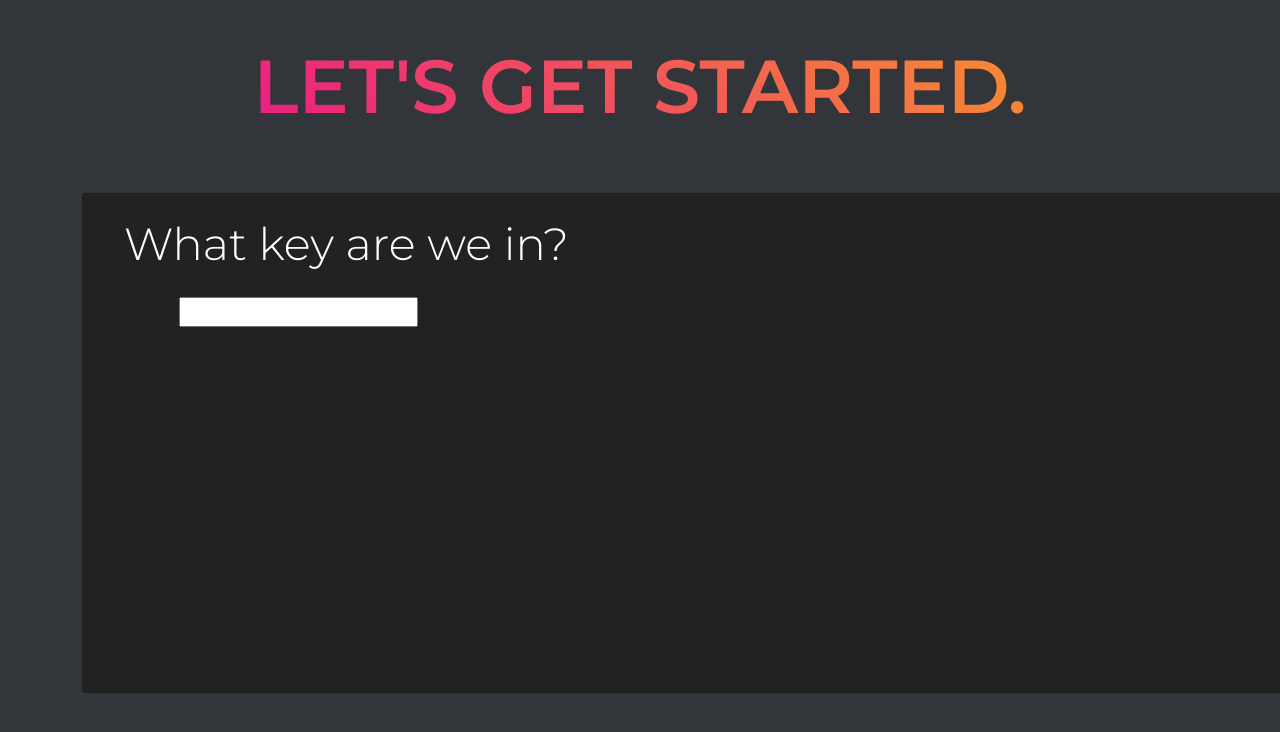
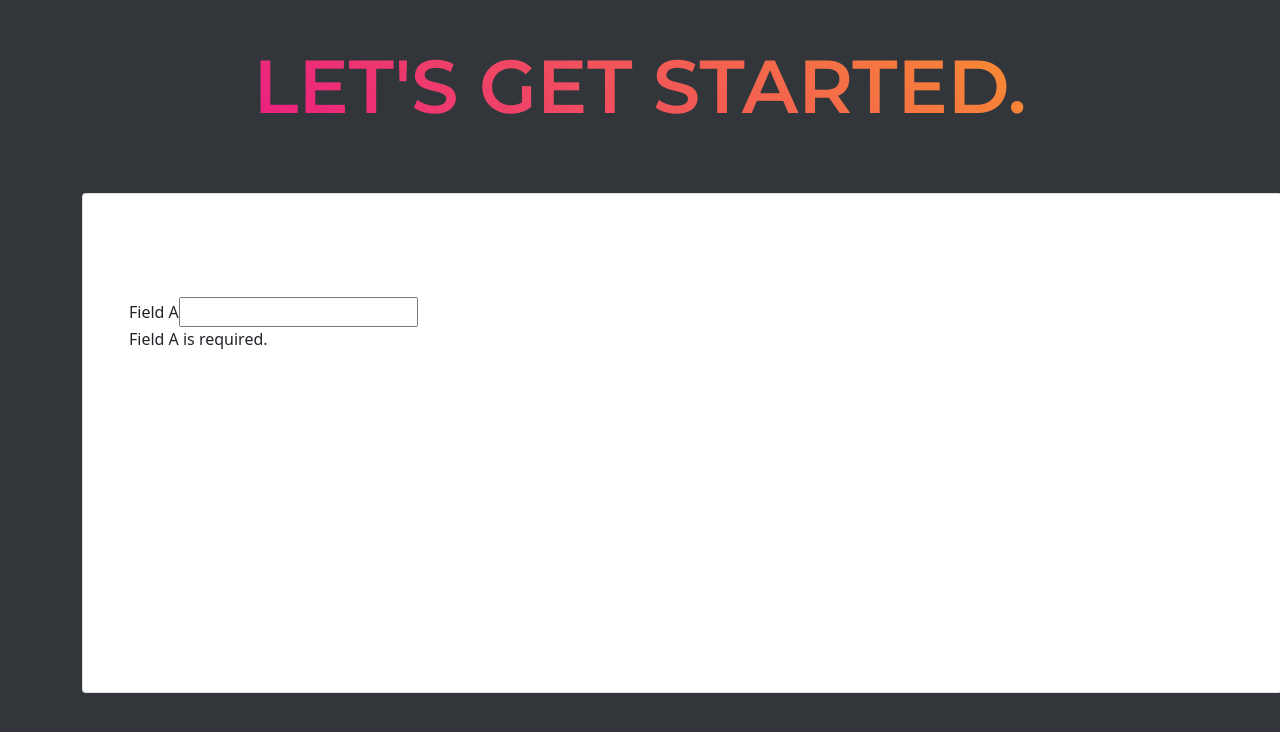
Before and after one commit to nateharrell123/Melody-Maker, a Vue app in the folder melody-maker/: page /#/ in a window 1280 px wide. Shown: the top 732 px of the page. Built offline with nearby package versions, Linux system fonts and the light colour scheme.

Commit message:
ok good nuff for tonight

```diff
--- a/melody-maker/src/components/MelodyCard.vue
+++ b/melody-maker/src/components/MelodyCard.vue
@@ -5,11 +5,11 @@
         <div class="melody-form">
           <span class="key-title">What key are we in?</span>
           <div class="key-select">
-<div class="form-group" :class="{ 'form-group--error': $v.fieldA.$error }">
-    <label class="form__label">Field A</label>
-    <input class="form__input" v-model.trim="$v.fieldA.$model"/>
-  </div>
-  <div class="error" v-if="!$v.fieldA.required">Field A is required.</div>
+            <div class="form-group" :class="{ 'form-group--error': $v.fieldA.$error }">
+                <label class="form__label">Field A</label>
+                <input class="form__input" v-model.trim="$v.fieldA.$model"/>
+            </div>
+            <div class="error" v-if="!$v.fieldA.required">Field A is required.</div>
           </div>
         </div>
       </b-card>
@@ -47,7 +47,8 @@ export default {
     padding-left:5px;
 }
 .card {
-  background: #222222;
+  /* background: #222222; */
+  background:white;
   height: 500px;
   width: 1200px;
   margin: auto;
```
